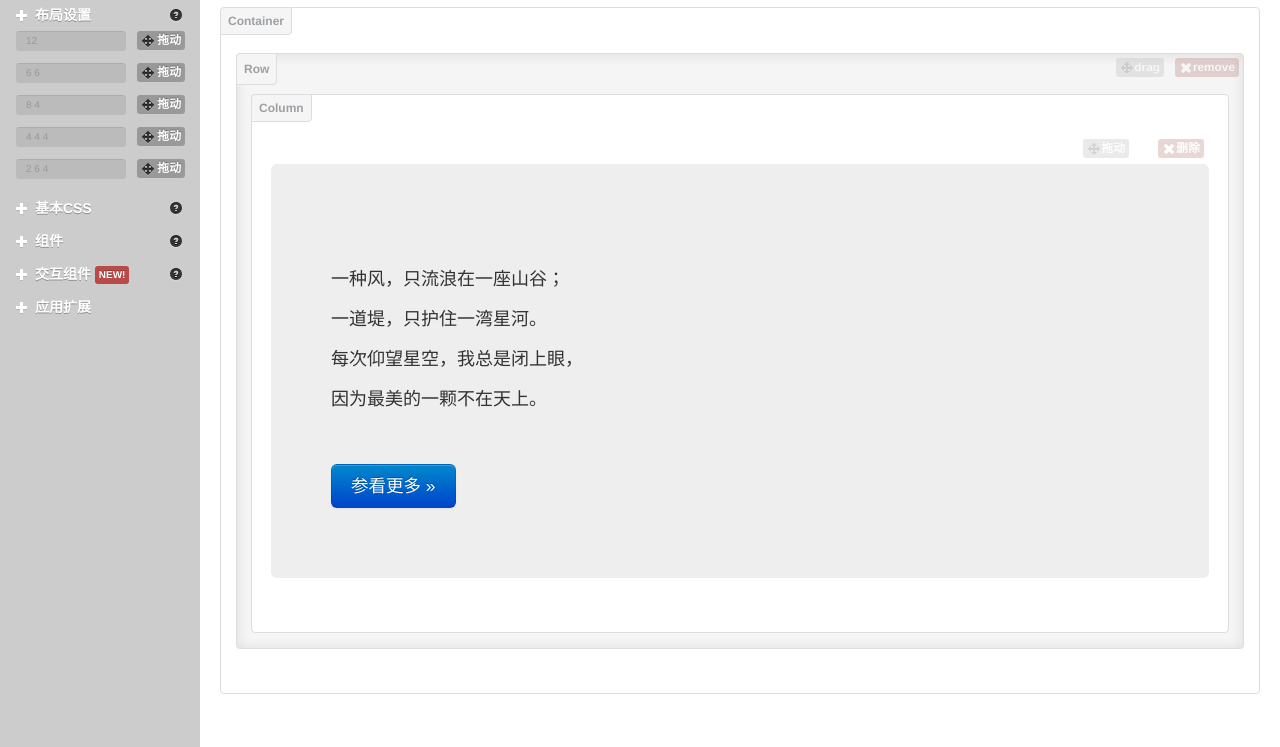
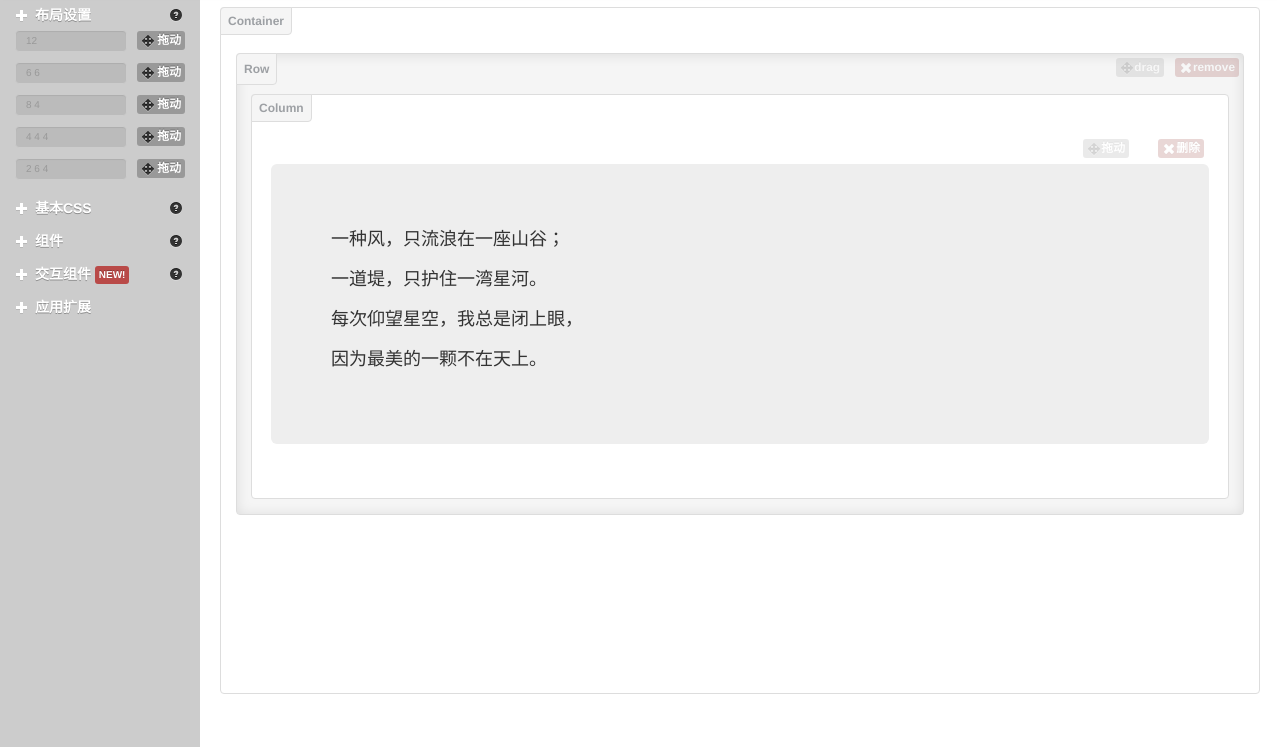
Before and after one commit to justjavac/layoutit, a plain HTML site: page index.html in a window 1280 px wide. Shown: the part 53-800 px from the top of the page. Drawn offline with Linux system fonts and the light colour scheme; files whose address does not match are found by name.

Commit message:
Update index.html

```diff
--- a/index.html
+++ b/index.html
@@ -860,13 +860,10 @@
               <div class="preview">概述</div>
               <div class="view">
                 <div class="hero-unit" contenteditable="true">
-                  <p>&nbsp;</p>
                   <p>一种风，只流浪在一座山谷；</p>
                   <p>一道堤，只护住一湾星河。</p>
                   <p>每次仰望星空，我总是闭上眼，</p>
                   <p>因为最美的一颗不在天上。</p>
-                  <p>&nbsp;</p>
-                  <p><a class="btn btn-primary btn-large" href="#">参看更多 »</a></p>
                 </div>
               </div>
             </div>
```
